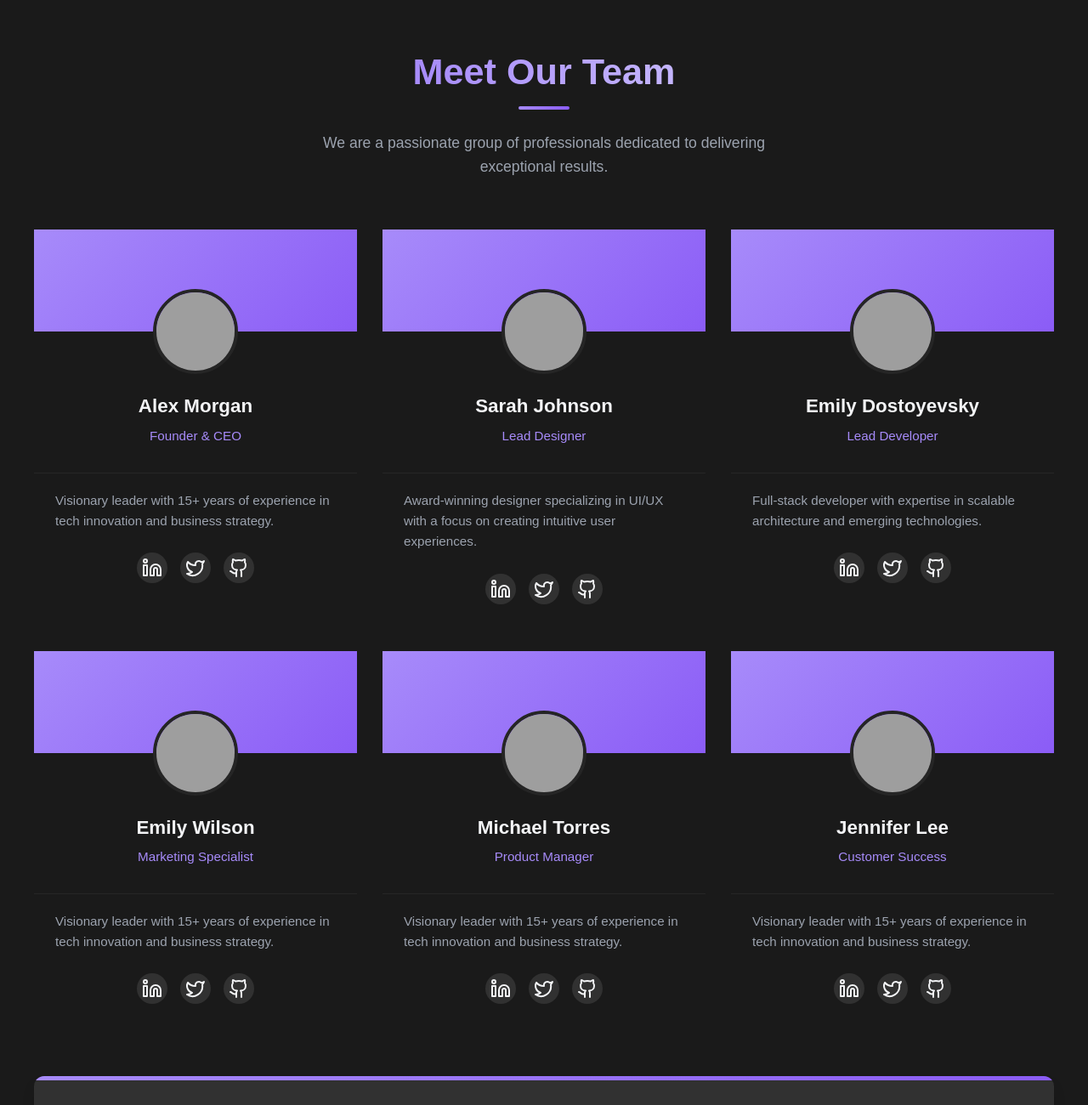
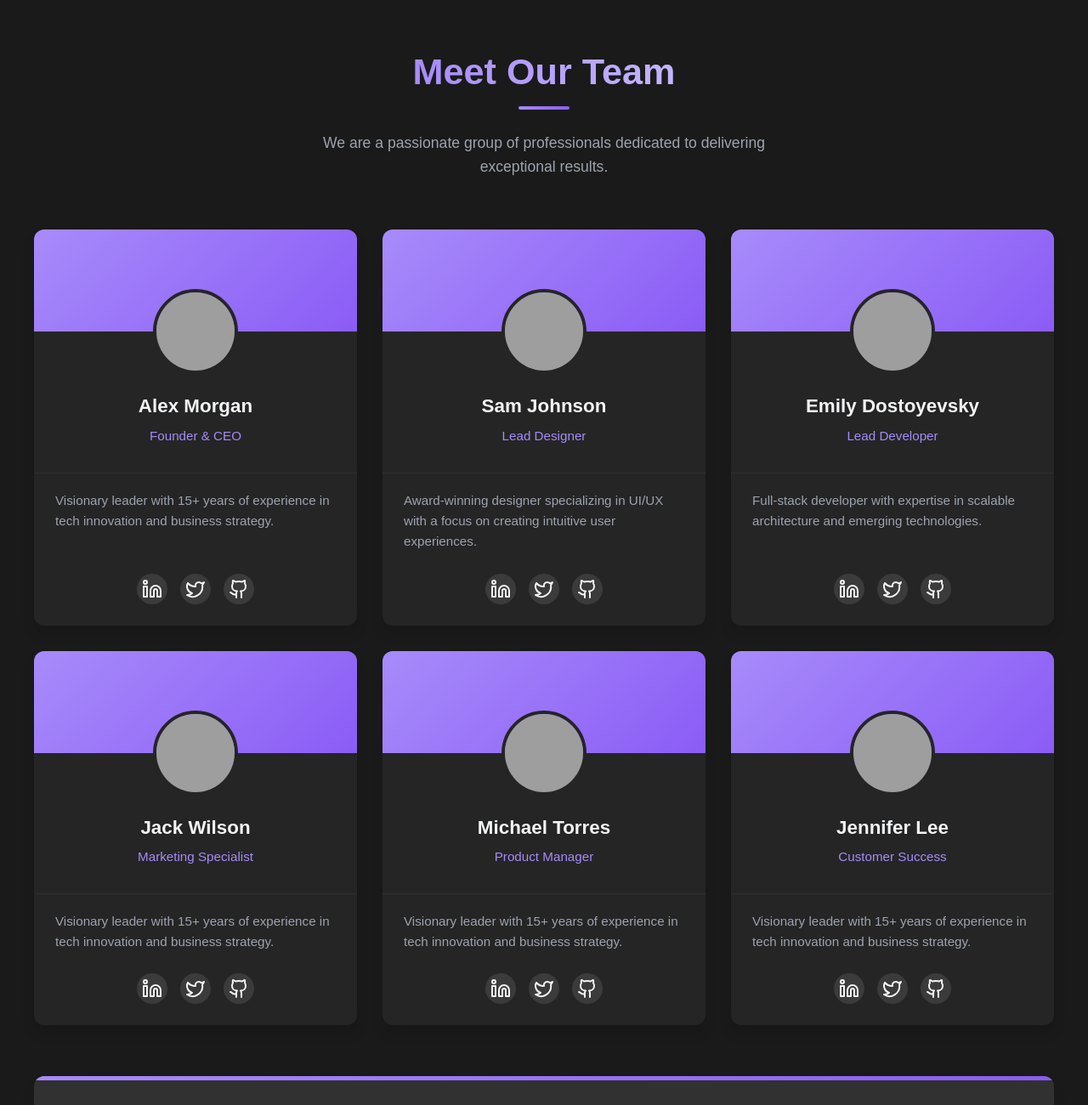
Before and after one commit to srishtiraut/team-members-showcase, a plain HTML site: page index.html in a window 1280 px wide. Shown: the top 1300 px of the page at 85% size. Drawn offline with Linux system fonts and the light colour scheme; grey boxes are pictures that could not be loaded.

Commit message:
change class card to team-card

```diff
--- a/index.html
+++ b/index.html
@@ -18,7 +18,7 @@
         <div class="team-grid">
             <!-- Team Members -->
             <!-- MEMBER 1 -->
-            <div class="card">
+            <div class="team-card">
                 <div class="card-top">
                     <div class="profile-bg"></div>
                     <div class="profile-img">
@@ -67,13 +67,13 @@
             </div>
 
             <!-- MEMBER 2 -->
-            <div class="card">
+            <div class="team-card">
                 <div class="card-top">
                     <div class="profile-bg"></div>
                     <div class="profile-img">
-                        <img src="https://randomuser.me/api/portraits/men/44.jpg" alt="member-2-photo">
+                        <img src="https://randomuser.me/api/portraits/women/44.jpg" alt="member-2-photo">
                     </div>
-                    <h3>Sarah Johnson</h3>
+                    <h3>Sam Johnson</h3>
                     <p class="role">Lead Designer</p>
                 </div>
                 <div class="card-bottom">
@@ -117,7 +117,7 @@
             </div>
 
             <!-- MEMBER 3 -->
-            <div class="card">
+            <div class="team-card">
                 <div class="card-top">
                     <div class="profile-bg"></div>
                     <div class="profile-img">
@@ -167,13 +167,13 @@
             </div>
 
             <!-- MEMBER 4 -->
-            <div class="card">
+            <div class="team-card">
                 <div class="card-top">
                     <div class="profile-bg"></div>
                     <div class="profile-img">
                         <img src="https://randomuser.me/api/portraits/men/65.jpg" alt="member-4-photo">
                     </div>
-                    <h3>Emily Wilson</h3>
+                    <h3>Jack Wilson</h3>
                     <p class="role">Marketing Specialist</p>
                 </div>
                 <div class="card-bottom">
@@ -216,7 +216,7 @@
             </div>
 
             <!-- MEMBER 5 -->
-            <div class="card">
+            <div class="team-card">
                 <div class="card-top">
                     <div class="profile-bg"></div>
                     <div class="profile-img">
@@ -265,7 +265,7 @@
             </div>
 
             <!-- MEMBER 6 -->
-            <div class="card">
+            <div class="team-card">
                 <div class="card-top">
                     <div class="profile-bg"></div>
                     <div class="profile-img">
```
